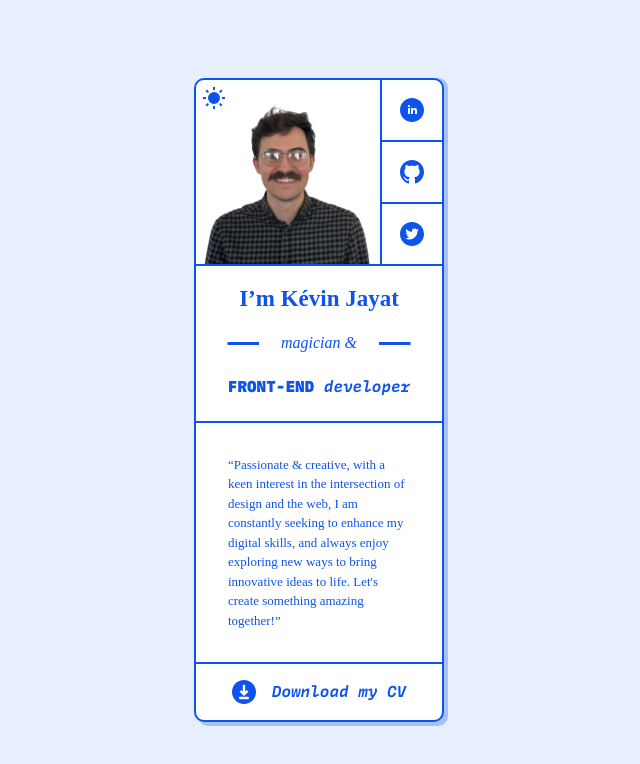
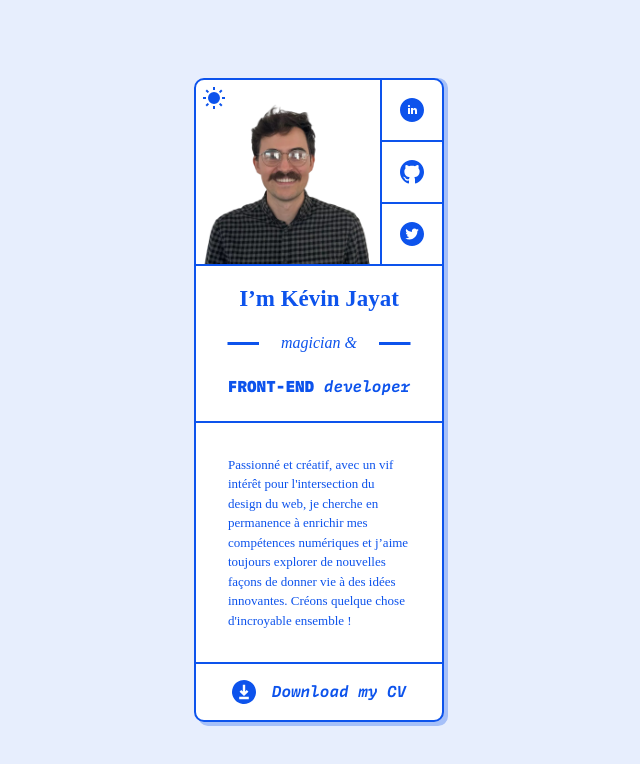
Before and after one commit to KevinJayke/virtual-card, a React (Vite) app: page / in a window 1280 px wide. Shown: the top 764 px of the page, without its empty margins (319-959 px from the left). Built offline with nearby package versions, Linux system fonts and the light colour scheme; a web font is replaced by a local one.

Commit message:
feat: text in french

```diff
--- a/src/components/Quote.jsx
+++ b/src/components/Quote.jsx
@@ -5,10 +5,10 @@ const Quote = () => {
   return (
     <BoxQuote>
       <QuoteText>
-        “Passionate & creative, with a keen interest in the intersection of
-        design and the web, I am constantly seeking to enhance my digital
-        skills, and always enjoy exploring new ways to bring innovative ideas to
-        life. Let's create something amazing together!”
+        Passionné et créatif, avec un vif intérêt pour l'intersection du design
+        du web, je cherche en permanence à enrichir mes compétences numériques
+        et j’aime toujours explorer de nouvelles façons de donner vie à des
+        idées innovantes. Créons quelque chose d'incroyable ensemble !
       </QuoteText>
     </BoxQuote>
   );
```
